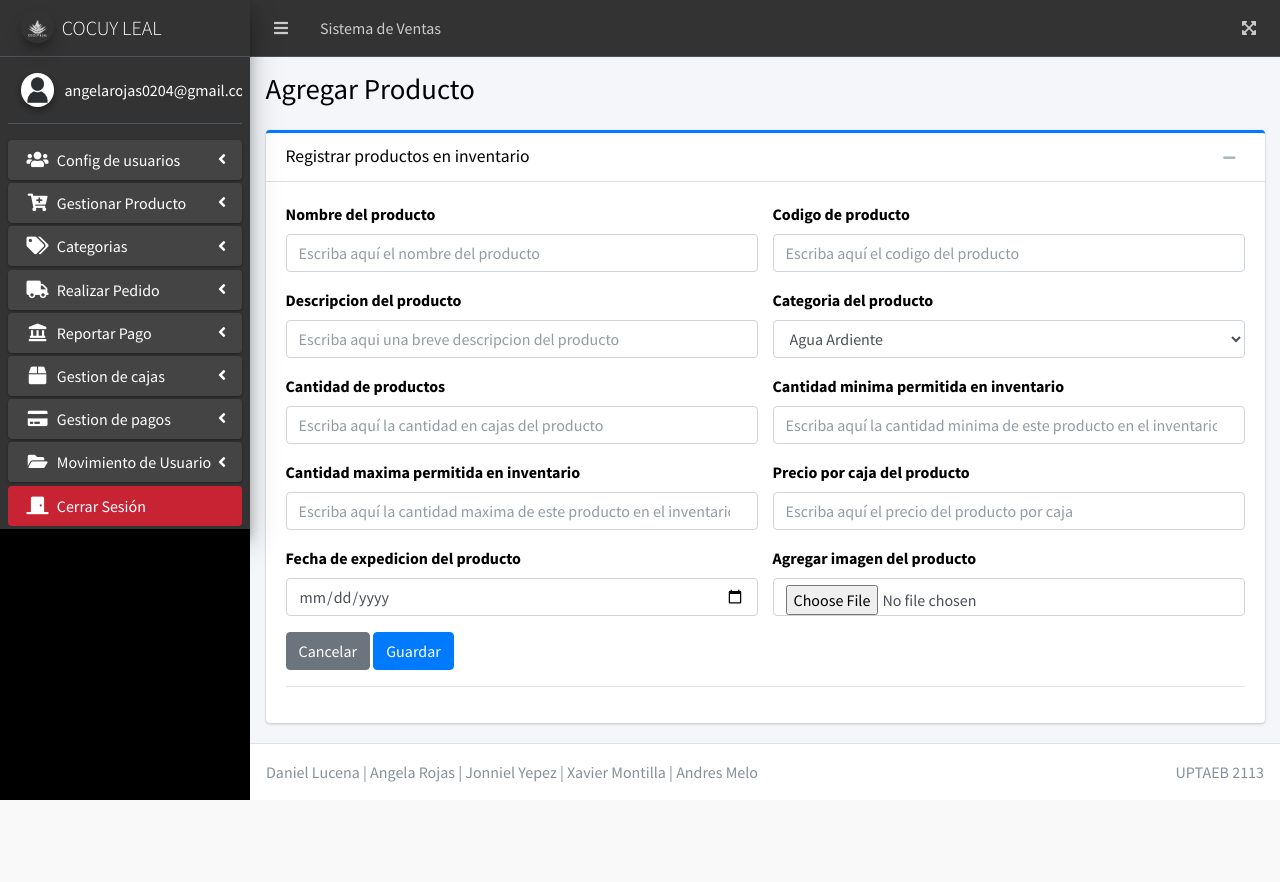
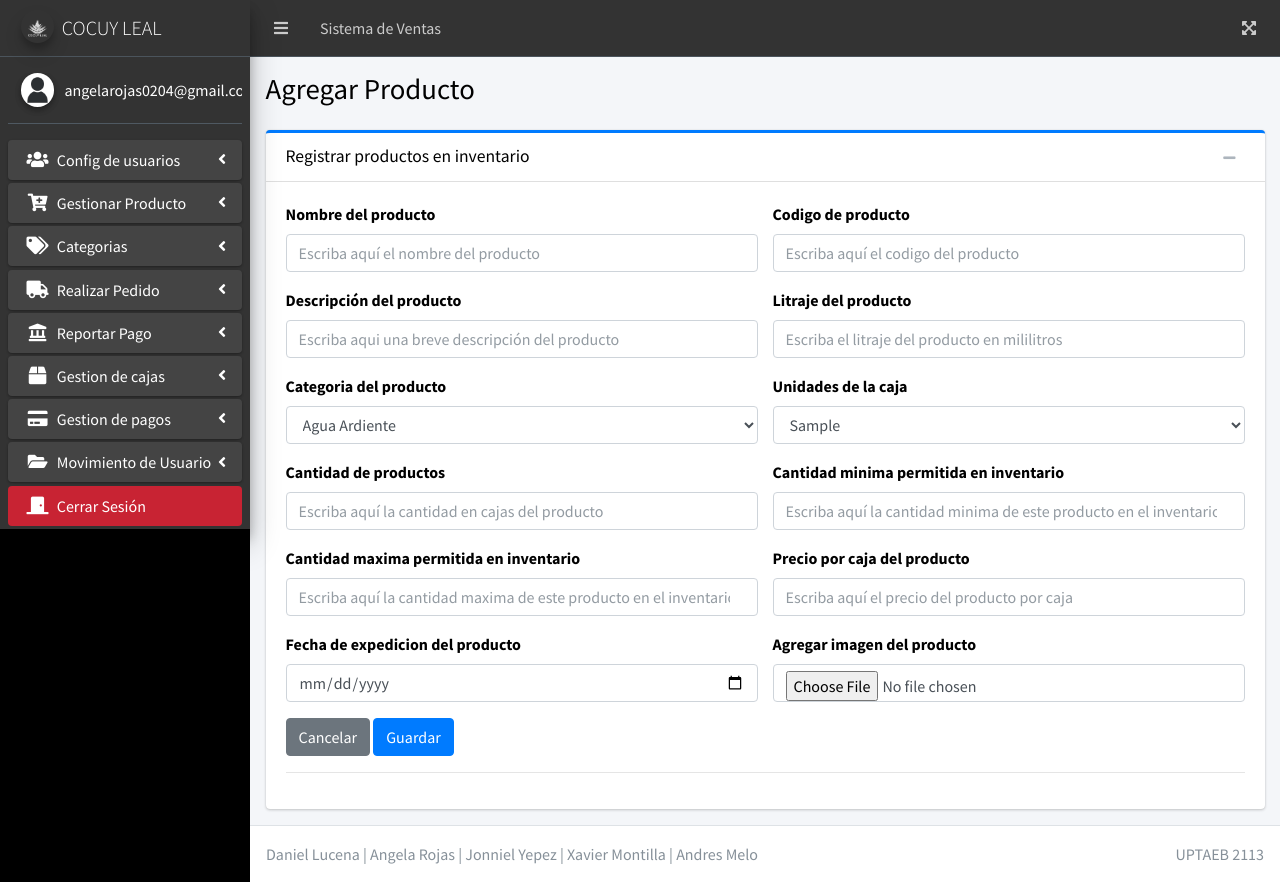
Before and after one commit to Angela-0204/www.sistemacocuy.com, a PHP site: page /index.php?pagina=agregar_producto in a window 1280 px wide. Before the commit the page ends 800 px from the top, so only its background shows below. Run offline with PHP 8.4, Linux system fonts and the light colour scheme; a user stored in the database is signed in; data comes from the database, SQL or seed files in the repository; tables that the repository leaves empty or names only in its code hold one stand-in row (values such as "Sample post"); some libraries are stand-ins or nearby versions.

Commit message:
camios para agregar producto

```diff
--- a/app/controllers/agregar_producto.php
+++ b/app/controllers/agregar_producto.php
@@ -2,9 +2,14 @@
 include('app/config.php');
 include($MODELS . 'producto.php');
 include($MODELS . 'categoria.php');
+include($MODELS . 'caja.php');
 $producto = new Producto();
 $categoria = new Categoria();
+$caja = new Caja();
+
+//Para listar categorias en los selects
 $data_categorias = $categoria->Listar();
+$data_cajas = $caja->Listar();
 session_start();
 
 if ($_SERVER['REQUEST_METHOD'] === 'POST' && isset($_POST['registrar'])) {
@@ -17,6 +22,8 @@ if ($_SERVER['REQUEST_METHOD'] === 'POST' && isset($_POST['registrar'])) {
     $stock_maximo = $_POST['stock_maximo'];
     $precio_venta = $_POST['precio'];
     $fecha_ingreso = $_POST['fecha'];
+    $id_caja = $_POST['caja'];
+    $litraje = $_POST['litraje'];
 
     // Manejar la subida de la imagen
     $imagen = '';
@@ -32,7 +39,7 @@ if ($_SERVER['REQUEST_METHOD'] === 'POST' && isset($_POST['registrar'])) {
     $fyh_creacion = date('Y-m-d H:i:s');
     $fyh_actualizacion = date('Y-m-d H:i:s');
 
-    $result = $producto->Crear(null, $codigo, $nombre, $descripcion, $id_categoria, $stock, $stock_minimo, $stock_maximo, $precio_venta, $fecha_ingreso, $imagen, $fyh_creacion, $fyh_actualizacion);
+    $result = $producto->Crear($codigo, $nombre, $descripcion, $id_categoria, $stock, $stock_minimo, $stock_maximo, $precio_venta, $imagen, $fyh_creacion, $fyh_actualizacion, $id_caja, $litraje);
 
     $response = array();
     if ($result) {
--- a/app/controllers/inventario.php
+++ b/app/controllers/inventario.php
@@ -2,11 +2,14 @@
 include('app/config.php');
 include($MODELS . 'producto.php');
 include($MODELS . 'categoria.php');
+include($MODELS . 'caja.php');
 $producto = new Producto();
 $categoria = new Categoria();
+$caja = new Caja();
 
 //Para listar categorias en los selects
 $data_categorias = $categoria->Listar();
+$data_cajas = $caja->Listar();
 
 //Para listar los productos
 $data_products = is_array($producto->Listar()) ? $producto->Listar() : [];
--- a/app/models/producto.php
+++ b/app/models/producto.php
@@ -16,15 +16,14 @@ class Producto extends connectDB
         return $respuestaArreglo;
     }
 
-    public function Crear($id_producto, $codigo, $nombre, $descripcion, $id_categoria, $stock, $stock_minimo, $stock_maximo, $precio_venta, $imagen, $fyh_creacion, $fyh_actualizacion, $id_caja, $litraje)
+    public function Crear($codigo, $nombre, $descripcion, $id_categoria, $stock, $stock_minimo, $stock_maximo, $precio_venta, $imagen, $fyh_creacion, $fyh_actualizacion, $id_caja, $litraje)
     {
-        $sql = "INSERT TO inventario (id_producto, codigo, nombre, descripcion, id_categoria, stock, stock_minimo, stock_maximo, precio_venta, imagen, fyh_creacion, fyh_actualizacion, id_caja, litraje)
-                VALUES (:id_producto, :codigo, :nombre, :descripcion, :id_categoria, :stock, :stock_minimo, :stock_maximo, :precio_venta, :imagen, :fyh_creacion, :fyh_actualizacion :id_caja, :litraje)";
+        $sql = "INSERT INTO inventario (codigo, nombre, descripcion, id_categoria, stock, stock_minimo, stock_maximo, precio_venta, imagen, fyh_creacion, fyh_actualizacion, id_caja, litraje)
+                VALUES (:codigo, :nombre, :descripcion, :id_categoria, :stock, :stock_minimo, :stock_maximo, :precio_venta, :imagen, :fyh_creacion, :fyh_actualizacion, :id_caja, :litraje)";
         $resultado = $this->conex->prepare($sql);
 
         try {
             $resultado->execute([
-                'id_producto' => $id_producto,
                 'codigo' => $codigo,
                 'nombre' => $nombre,
                 'descripcion' => $descripcion,
@@ -39,6 +38,8 @@ class Producto extends connectDB
                 'id_caja' => $id_caja,
                 'litraje' => $litraje
             ]);
+            print_r($resultado);
+        exit();
         } catch (Exception $e) {
             echo "Error al crear el producto: " . $e->getMessage();
             return false;
--- a/public/js/producto.js
+++ b/public/js/producto.js
@@ -11,6 +11,8 @@ $("#registrar").click(function (e) {
     datos.append("stock_maximo", $("input[name='stock_maximo']").val());
     datos.append("precio", $("input[name='precio']").val());
     datos.append("fecha", $("input[name='fecha']").val());
+    datos.append("caja", $("select[name='caja']").val());
+    datos.append("litraje", $("input[name='litraje']").val());
     datos.append("imagen", $("input[name='imagen']")[0].files[0]);
     AjaxRegistrar(datos);
 });
--- a/views/producto/agregar.php
+++ b/views/producto/agregar.php
@@ -50,16 +50,29 @@
                     </div>
                     <div class="row">
                       <div class="col-md-6 form-group">
-                        <label for="">Descripcion del producto</label>
-                        <input type="text" name="descripcion" class="form-control" placeholder="Escriba aqui una breve descripcion del producto">
+                        <label for="">Descripción del producto</label>
+                        <input type="text" name="descripcion" class="form-control" placeholder="Escriba aqui una breve descripción del producto">
                       </div>
+                      <div class="col-md-6 form-group">
+                        <label for="">Litraje del producto</label>
+                        <input type="number" name="litraje" class="form-control" placeholder="Escriba el litraje del producto en mililitros">
+                      </div>
+                    </div>
+                    <div class="row">
                       <div class="col-md-6 form-group">
                         <label for="">Categoria del producto</label>
                         <select name="categoria" id="categoria" class="form-control">
                           <?php foreach ($data_categorias as $categorias) { ?>
-                            <option value="<?= $categorias['id_categoria'];?>"><?php echo $categorias['nombre_categoria']; ?></option>
+                            <option value="<?= $categorias['id_categoria']; ?>"><?php echo $categorias['nombre_categoria']; ?></option>
                           <?php } ?>
-
+                        </select>
+                      </div>
+                      <div class="col-md-6 form-group">
+                        <label for="">Unidades de la caja</label>
+                        <select name="caja" id="caja" class="form-control">
+                          <?php foreach ($data_cajas as $cajas) { ?>
+                            <option value="<?= $cajas['id_caja']; ?>"><?php echo $cajas['cantidad']; ?></option>
+                          <?php } ?>
                         </select>
                       </div>
                     </div>
```
Also changed, not shown: views/agregar_producto.php (deleted, +0 -108 lines).
